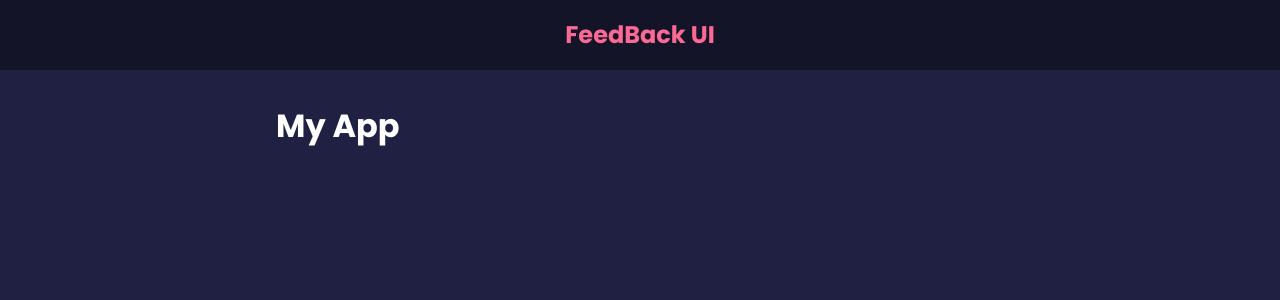
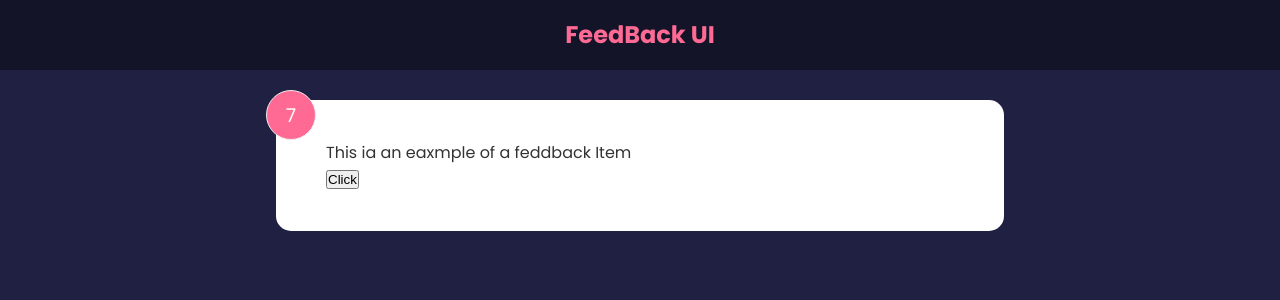
Before and after one commit to skippergoroye/FeedBack-App, a React (Vite) app: page / in a window 1280 px wide. Shown: the top 300 px of the page. Built offline with nearby package versions, Linux system fonts and the light colour scheme.

Commit message:
data passed from useStat hook

```diff
--- a/src/App.jsx
+++ b/src/App.jsx
@@ -2,6 +2,7 @@
 import reactLogo from "./assets/react.svg";
 import viteLogo from "/vite.svg";
 import Header from "./components/Header";
+import FeedbackItem from "./components/FeedbackItem"
 
 function App () {
 
@@ -10,7 +11,7 @@
     <>
       <Header />
       <div className="container">
-        <h1>My App</h1>
+        <FeedbackItem />
       </div>
     </>
   );
--- /dev/null
+++ b/src/components/FeedbackItem.jsx
@@ -0,0 +1,37 @@
+import { useState } from 'react'
+
+const FeedbackItem = () => {
+    const [rating, setRating] = useState(7)
+    const [text, setText] = useState('This ia an eaxmple of a feddback Item')
+
+
+    // const handleClick  = () => {
+    //     setRating(10)
+    // }
+
+
+    // const handleClick  = () => {
+    //     setRating(() => {
+    //         return 10
+    //     })
+    // }
+
+
+    const handleClick  = () => {
+        setRating((prev) => {
+            // console.log(prev)
+            return prev + 1
+        })
+    }
+
+
+  return (
+    <div className='card'>
+        <div className='num-display'>{rating}</div>
+        <div className='text-display'>{text}</div>
+        <button onClick={handleClick}>Click</button>
+    </div>
+  )
+}
+
+export default FeedbackItem
```
